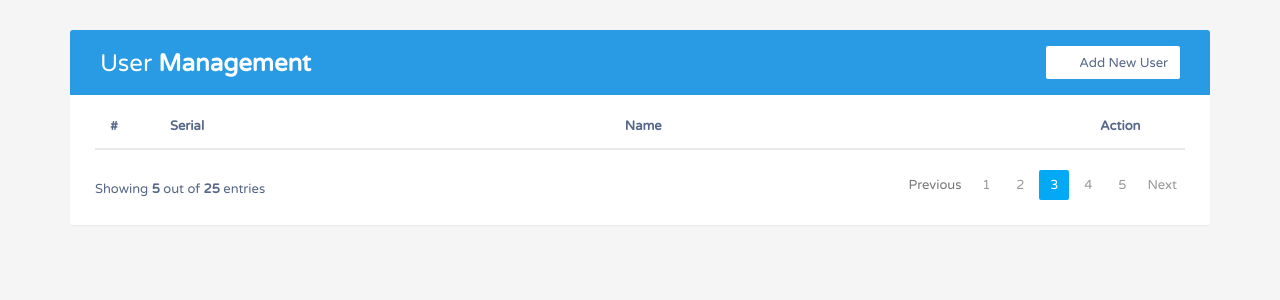
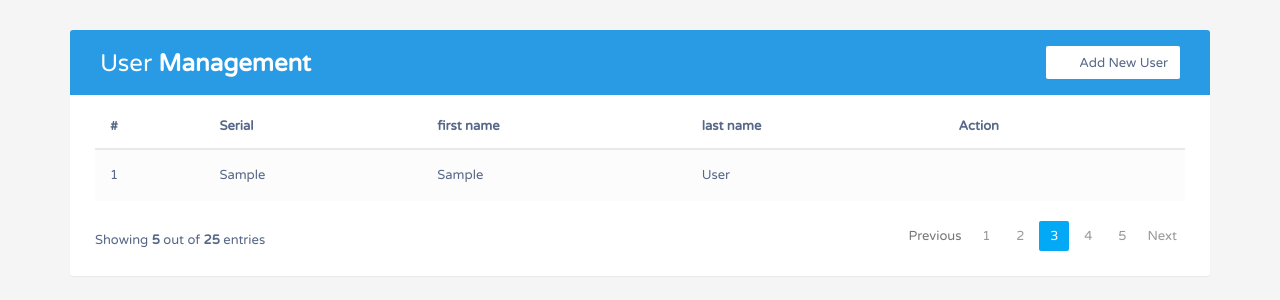
Before and after one commit to Darkmift/EmployeeCRUD2, a PHP site: page / in a window 1280 px wide. Shown: the top 300 px of the page. Run offline with PHP 8.4, Linux system fonts and the light colour scheme; tables that the repository leaves empty or names only in its code hold one stand-in row (values such as "Sample post"); lists and menus that the app fills with data are empty.

Commit message:
Started work on table view.

```diff
--- a/models/Employee.php
+++ b/models/Employee.php
@@ -17,8 +17,6 @@ class Employee
     public function getAll()
     {
         $database = PDOClass::getInstance();
-        // var_dump($database);
-        // die();
         $database->query("SELECT * FROM " . $this->table);
         return $database->resultSet();
     }
--- a/public/CSS/main.css
+++ b/public/CSS/main.css
@@ -64,13 +64,13 @@
       vertical-align: middle;
     }
 
-    table.table tr th:first-child {
-      width: 60px;
+    /* table.table tr th:nth-child(1) {
+      width: 22vw;
     }
 
     table.table tr th:last-child {
-      width: 100px;
-    }
+      width: 30vw;
+    } */
 
     table.table-striped tbody tr:nth-of-type(odd) {
       background-color: #fcfcfc;
--- a/public/views/templates/body.php
+++ b/public/views/templates/body.php
@@ -2,7 +2,14 @@
 
 require 'models/Employee.php';
 $employeeData = new Employee();
-$employeeData->getAll();
+$employee_list;
+try {
+    $employee_list = $employeeData->getAll();
+} catch (PDOEXCEPTION $e) {
+    $employeeData = array();
+    $employee_list = $employeeData['error']['errorMsg'] = 'Action failed! Error Code: ' . $e->getCode();
+}
+
 ?>
 
 <div class="container">
@@ -22,17 +29,27 @@ $employeeData->getAll();
         <tr>
           <th>#</th>
           <th>Serial</th>
-          <th>Name</th>
+          <th>first name</th>
+          <th>last name</th>
           <th>Action</th>
         </tr>
       </thead>
       <tbody>
 <?php
-foreach ($employeeData as $employee) {
+
+foreach ($employee_list as $employee) {
     echo '<tr>';
     foreach ($employee as $key => $value) {
-        echo "<td>$value</td>";
+        if ($key == 'errorMsg') {
+            echo "<td colspan=4>$value</td>";
+        } else {
+            echo "<td>$value</td>";
+        }
     }
+    echo "<td>" .
+        '<a href="#" class="settings" title="Settings" data-toggle="tooltip"><i class="material-icons">&#xE8B8;</i></a>' .
+        '<a href="#" class="delete" title="Delete" data-toggle="tooltip"><i class="material-icons">&#xE5C9;</i></a>' .
+        "</td>";
     echo '</tr>';
 }
 ?>
```
